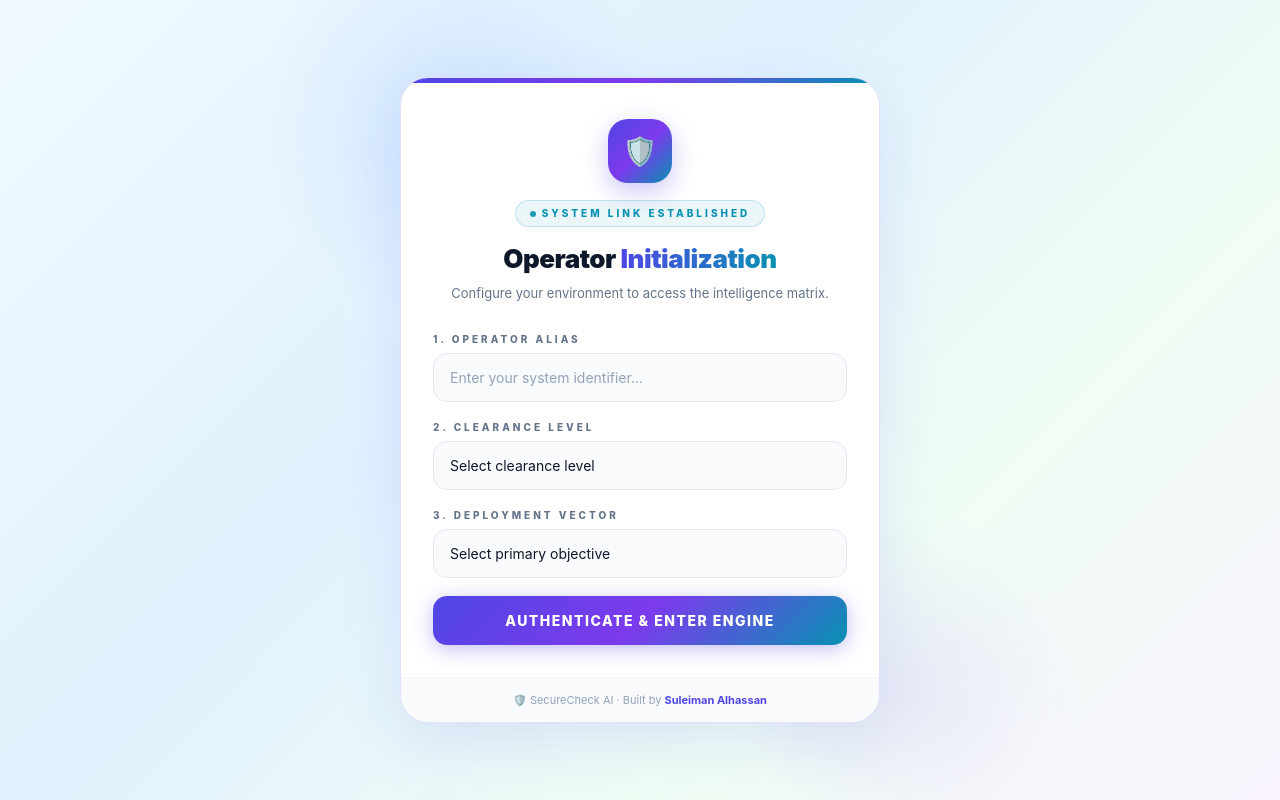
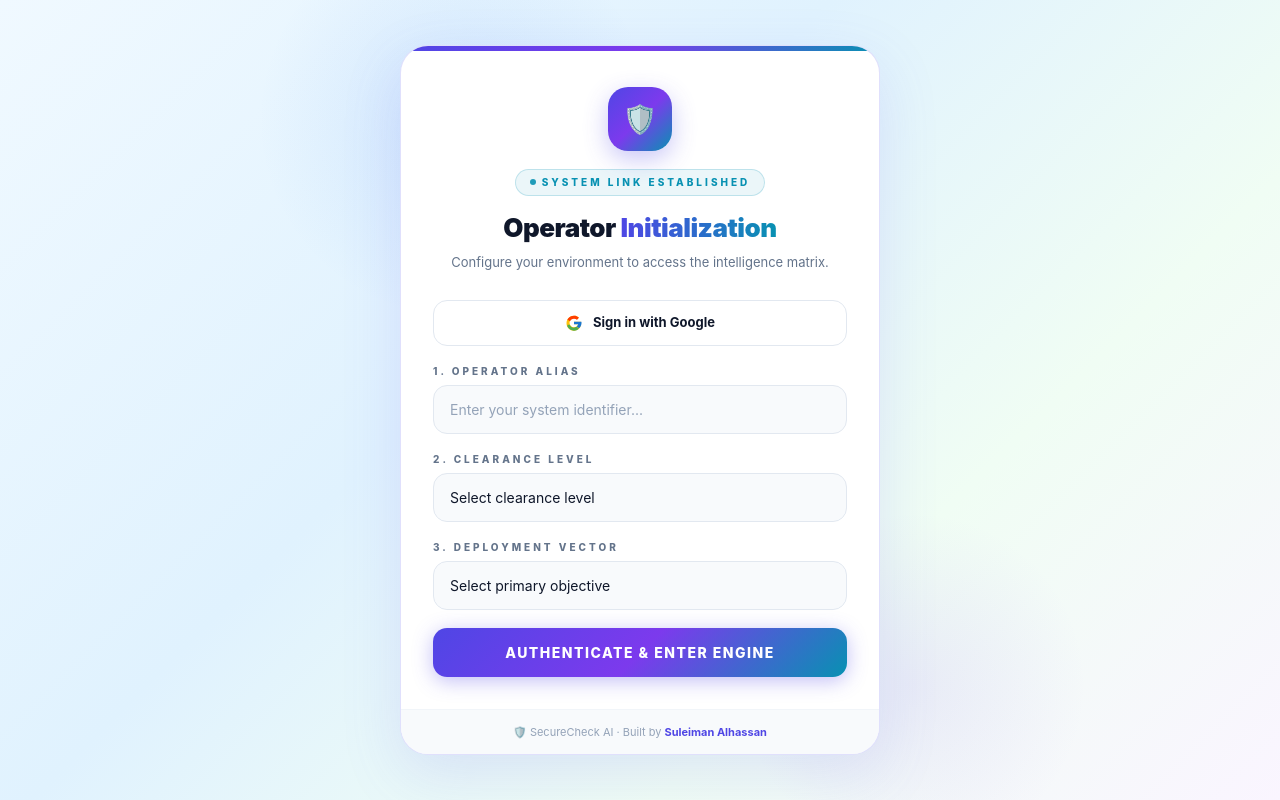
Before and after one commit to sulimanalhassan123as-code/securecheck-ui, a React (Vite) app: page /welcome in a window 1280 px wide. Built offline with nearby package versions, Linux system fonts and the light colour scheme; no server answers.

Commit message:
Add Google sign-in via Supabase, tag scans with user identity — src/pages/Welcome.jsx

```diff
--- a/src/pages/Welcome.jsx
+++ b/src/pages/Welcome.jsx
@@ -1,5 +1,6 @@
 import { useEffect, useState } from "react";
 import { useNavigate } from "react-router-dom";
+import { signInWithGoogle, getCurrentUser } from "../utils/auth";
 
 const API_BASE = import.meta.env.VITE_API_URL || "https://securecheck-api.onrender.com/api";
 
@@ -11,9 +12,18 @@ export default function Welcome() {
   const [isConnecting, setIsConnecting] = useState(false);
   const [installPrompt, setInstallPrompt] = useState(null);
   const [canInstall, setCanInstall] = useState(false);
+  const [googleUser, setGoogleUser] = useState(null);
 
   useEffect(() => {
     fetch(`${API_BASE}/system`).catch(() => {});
+  }, []);
+
+  useEffect(() => {
+    const u = getCurrentUser();
+    if (u) {
+      setGoogleUser(u);
+      setName((prev) => prev || u.name);
+    }
   }, []);
 
   useEffect(() => {
@@ -29,6 +39,10 @@ export default function Welcome() {
     if (choice.outcome === "accepted") setCanInstall(false);
   };
 
+  const continueWithGoogle = () => {
+    signInWithGoogle("/welcome");
+  };
+
   const continueToPlatform = () => {
     if (!name || !level || !purpose) { alert("⚠️ Please fill all fields to continue."); return; }
     setIsConnecting(true);
@@ -37,6 +51,9 @@ export default function Welcome() {
       localStorage.setItem("cyberzero_level", level);
       localStorage.setItem("cyberzero_purpose", purpose);
       localStorage.setItem("cyberzero_onboarded", "true");
+      if (googleUser) {
+        localStorage.setItem("cyberzero_google_email", googleUser.email || "");
+      }
       navigate("/dashboard");
     }, 700);
   };
@@ -101,6 +118,39 @@ export default function Welcome() {
 
           {/* Fields */}
           <div style={{ display:"flex", flexDirection:"column", gap:18 }}>
+            {googleUser ? (
+              <div style={{
+                display:"flex", alignItems:"center", gap:10,
+                background:"rgba(16,185,129,0.08)", border:"1.5px solid rgba(16,185,129,0.25)",
+                borderRadius:14, padding:"10px 14px"
+              }}>
+                {googleUser.avatarUrl && (
+                  <img src={googleUser.avatarUrl} alt="" style={{ width:32, height:32, borderRadius:"50%" }} />
+                )}
+                <div style={{ fontSize:12, color:"#065f46" }}>
+                  Signed in as <strong>{googleUser.name}</strong>
+                </div>
+              </div>
+            ) : (
+              <button
+                onClick={continueWithGoogle}
+                style={{
+                  width:"100%", padding:"12px", display:"flex", alignItems:"center",
+                  justifyContent:"center", gap:10, background:"#fff",
+                  border:"1.5px solid #e2e8f0", borderRadius:14, cursor:"pointer",
+                  fontWeight:700, fontSize:13, color:"#0f172a"
+                }}
+              >
+                <svg width="18" height="18" viewBox="0 0 48 48">
+                  <path fill="#FFC107" d="M43.6 20.5H42V20.4H24v7.2h11.3c-1.6 4.6-6 8-11.3 8-6.6 0-12-5.4-12-12s5.4-12 12-12c3.1 0 5.8 1.1 8 3l5.1-5.1C33.6 6.1 29.1 4.4 24 4.4 12.9 4.4 4 13.3 4 24.4s8.9 20 20 20c11.5 0 19.1-8.1 19.1-19.5 0-1.4-.1-2.5-.5-4.4z"/>
+                  <path fill="#FF3D00" d="M6.3 14.6l6.6 4.8C14.6 15.7 18.9 12.4 24 12.4c3.1 0 5.8 1.1 8 3l5.1-5.1C33.6 6.1 29.1 4.4 24 4.4c-7.5 0-14 4.3-17.7 10.2z"/>
+                  <path fill="#4CAF50" d="M24 44.4c5 0 9.5-1.9 12.9-5.1l-6-5c-2 1.4-4.5 2.1-7 2.1-5.2 0-9.6-3.4-11.2-8H6.5v5.2C10.2 40 16.6 44.4 24 44.4z"/>
+                  <path fill="#1976D2" d="M43.6 20.5H42V20.4H24v7.2h11.3c-.8 2.2-2.2 4.1-4 5.4l6 5c-.4.4 6.7-4.9 6.7-14.9 0-1.4-.1-2.5-.4-3.6z"/>
+                </svg>
+                Sign in with Google
+              </button>
+            )}
+
             <div>
               <label style={labelStyle}>1. Operator Alias</label>
               <input
```
